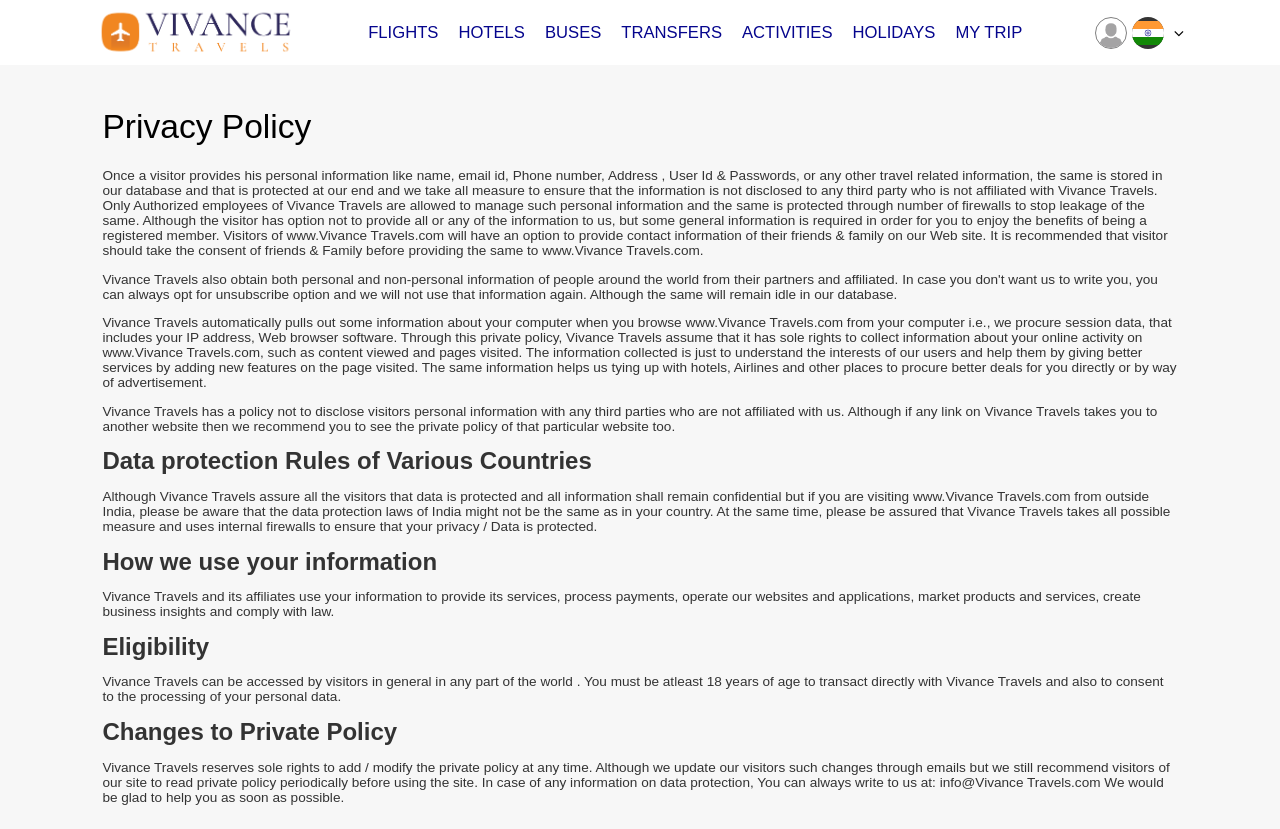
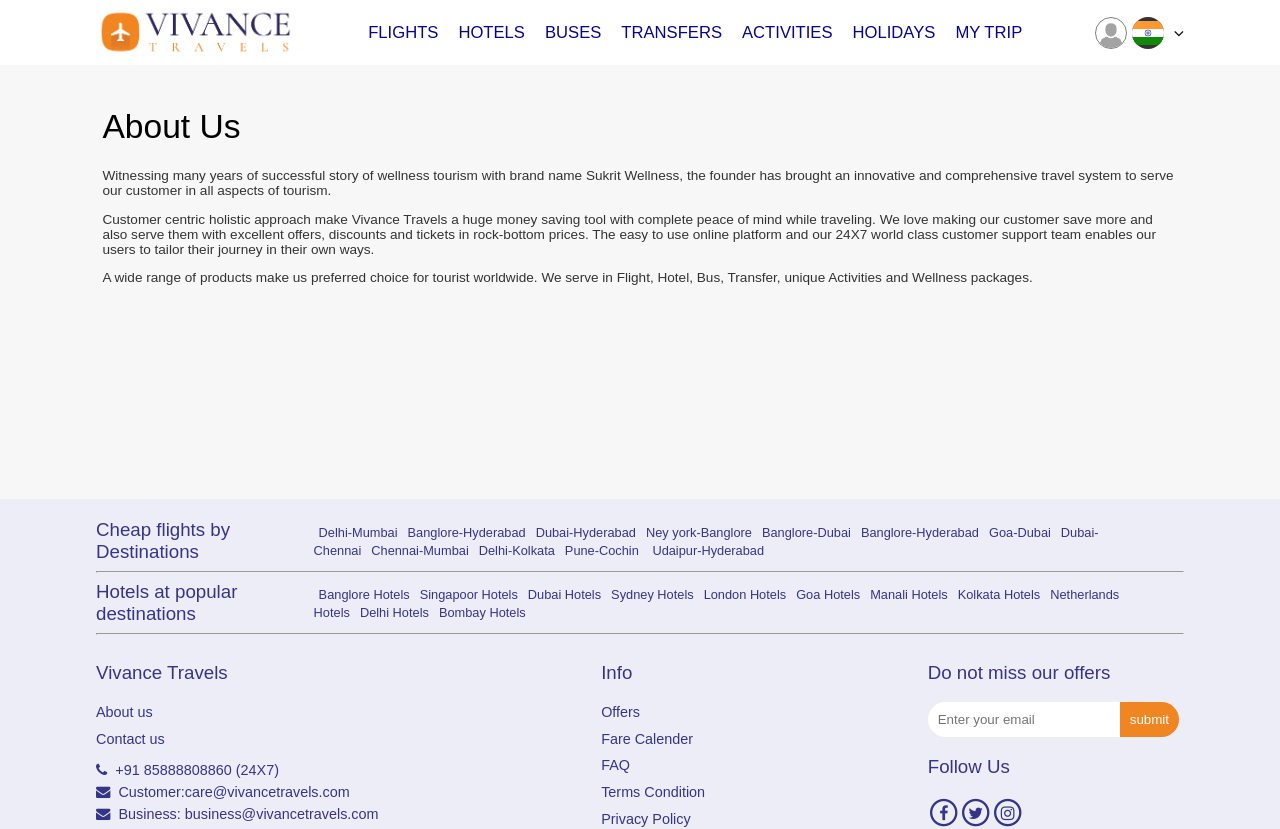
Before and after one commit to codernuub/vivancetravels, a React (Create React App) app: page /aboutus in a window 1280 px wide. Shown: the top 829 px of the page. Built offline with nearby package versions, Linux system fonts and the light colour scheme.

Commit message:
added routing

```diff
--- a/package.json
+++ b/package.json
@@ -8,7 +8,7 @@
     "@testing-library/user-event": "^12.8.3",
     "react": "^17.0.2",
     "react-dom": "^17.0.2",
-    "react-router": "^5.2.1",
+    "react-router-dom": "^5.3.0",
     "react-scripts": "4.0.3",
     "react-slick": "^0.28.1",
     "web-vitals": "^1.1.2"
--- a/src/App.js
+++ b/src/App.js
@@ -1,4 +1,5 @@
 import React, { useState } from 'react';
+import { BrowserRouter as Router, Switch, Route } from 'react-router-dom';
 import Home from './pages/Home';
 import AboutUs from './pages/AboutUs';
 import Faq from './pages/Faq';
@@ -38,9 +39,15 @@
   ]);
 
   return (
-    <div className="app">
-      <PrivacyPolicy menuLists={menuLists} />
-    </div>
+    <Router>
+      <Switch>
+        <Route exact path="/" render={() => (<Home menuLists={menuLists} />)} />
+        <Route path="/aboutus" render={() => (<AboutUs menuLists={menuLists} />)} />
+        <Route path="/faq" render={() => <Faq menuLists={menuLists} />} />
+        <Route path="/termsandconditions" render={() => (<Term menuLists={menuLists} />)} />
+        <Route path="/privacypolicy" render={() => (<PrivacyPolicy menuLists={menuLists} />)} />
+      </Switch>
+    </Router>
   );
 }
 
--- a/src/components/FooterTop.js
+++ b/src/components/FooterTop.js
@@ -1,4 +1,5 @@
 import React, { useState } from 'react';
+import { Link, BrowserRouter as Router } from 'react-router-dom';
 import { DestList } from './utils/ListBuilder';
 import '../css/footerTop.css';
 
@@ -15,8 +16,9 @@
             <div className="col footer-list-wrapper">
                 <h3>Vivance Travels</h3>
                 <ul className="footer-list">
+
                     <li>
-                        <a href="https://www.vivancetravels.com/about-us">About us</a>
+                        <Link to="/aboutus" className="a">About us</Link>
                     </li>
                     <li>
                         <a>Contact us</a>
@@ -33,26 +35,29 @@
                     <li>
                         <a href="www.kumbhsukrit.com">www.kumbhsukrit.com</a>
                     </li>
+
                 </ul>
             </div>
             <div className="col footer-list-wrapper">
                 <h3>Info</h3>
                 <ul className="footer-list">
+
                     <li>
                         <a href="https://www.vivancetravels.com/index.php/general/promo_list">Offers</a>
                     </li>
                     <li>
                         <a id="flight_fare_calendar">Fare Calender</a>
                     </li>
-                    <li >
-                        <a href="https://www.vivancetravels.com/faq">FAQ</a>
+                    <li>
+                        <Link to="/faq" className="a">FAQ</Link>
                     </li>
                     <li>
-                        <a href="https://www.vivancetravels.com/terms-conditions">Terms Condition</a>
+                        <Link to="/termsandconditions" className="a">Terms Condition</Link>
                     </li>
                     <li>
-                        <a href="https://www.vivancetravels.com/privacy-policy">Privacy Policy</a>
+                        <Link to="/privacypolicy" className="a">Privacy Policy</Link>
                     </li>
+
                 </ul>
             </div>
             <div className="col input footer-list-wrapper">
--- a/src/css/footerBottom.css
+++ b/src/css/footerBottom.css
@@ -17,7 +17,7 @@
 .footer-bottom > ul > li:nth-last-child(){
     border: none;
 }
-.footer-bottom > ul > li > a{
+.footer-bottom > ul > li > a, .a{
     color: white;
     text-decoration: none;
 }
```
Also changed, not shown: 1 other file (tests, documents, lock files or other folders).
